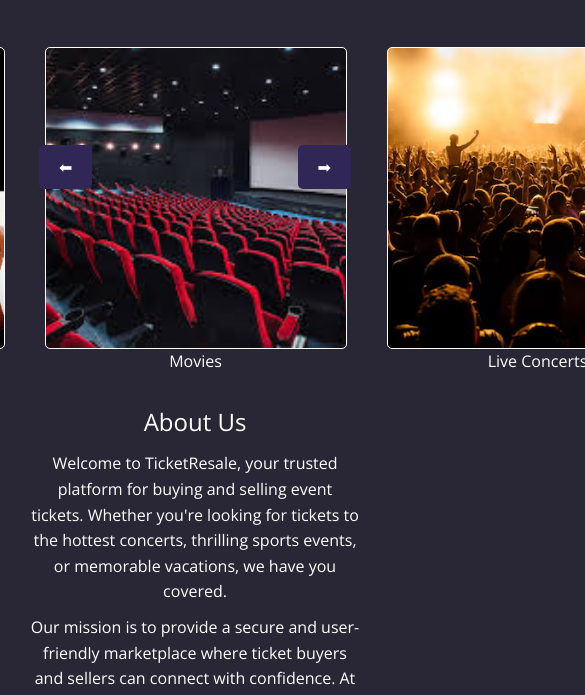
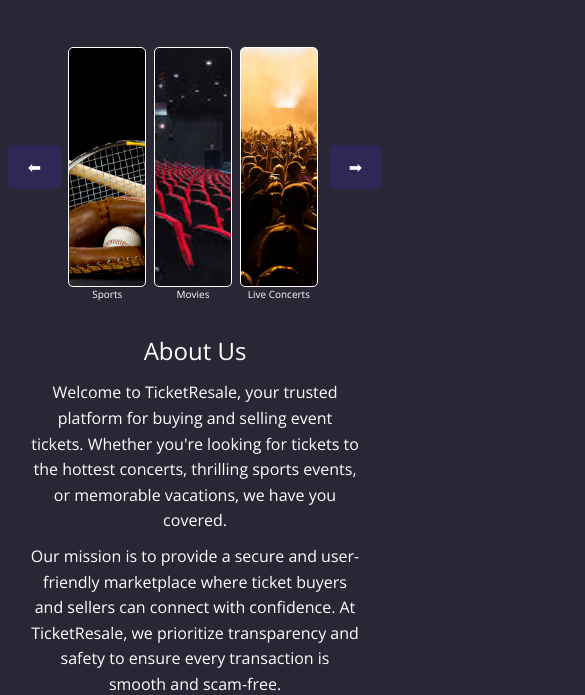
Before and after one commit to leosilberg/ResaleTickets, a plain HTML site: page app/home/index.html in a window 390 px wide. Shown: the part 127-822 px from the top of the page, 585 px wide, since content can reach past the window. Drawn offline with nearby package versions, Linux system fonts and the light colour scheme.

Commit message:
added index.html responsiveness

```diff
--- a/app/home/home.controller.js
+++ b/app/home/home.controller.js
@@ -31,11 +31,11 @@ function carouselInit() {
   const carouselElem = document.querySelector(".main_categories");
 
   prevBtn.onclick = () => {
-    updateCarouselPosition("0px");
+    updateCarouselPosition("0vw");
   };
 
   nextBtn.onclick = () => {
-    updateCarouselPosition("-1025px");
+    updateCarouselPosition("-65vw");
   };
 
   function updateCarouselPosition(position) {
--- a/app/home/home.css
+++ b/app/home/home.css
@@ -3,12 +3,13 @@
   display: flex;
   justify-content: center;
   align-items: center;
-  gap: 40px;
+  gap: 2vw;
   margin-top: 50px;
 }
 
 .category_div {
-  padding: 150px;
+  width: 20vw;
+  height: 20em;
   border: 1px solid #fff;
   cursor: pointer;
   transition: 0.4s;
@@ -86,7 +87,7 @@
   display: flex;
   overflow-x: hidden;
   align-self: center;
-  width: 985px;
+  width: 65vw;
   position: relative;
 }
 .main_categories {
@@ -112,6 +113,34 @@ button#carousel_previous_btn {
   left: 10vw;
 }
 
+@media (max-width:800px){
+    button#carousel_next_btn {
+        right: 5vw;
+      }
+      button#carousel_previous_btn {
+        left: 5vw;
+      }
+      .category_div{
+        height: 17em;
+    }
+}
+@media (max-width:500px){
+    .carousel_btn{
+        width: min-content;
+    }
+    .category_div{
+        height: 15em;
+    }
+    .category_wrapper h4{
+        font-size: x-small;
+    }
+    button#carousel_next_btn {
+        right: 2vw;
+      }
+      button#carousel_previous_btn {
+        left: 2vw;
+      }
+}
 /* dialog css */
 
 /* dialog {
--- a/server/package.json
+++ b/server/package.json
@@ -4,7 +4,8 @@
   "type": "module",
   "scripts": {
     "test": "echo \"Error: no test specified\" && exit 1",
-    "dev": "bun run --hot ./server.js"
+    "dev": "bun run --hot ./server.js",
+    "prod":"node ./server.js"
   },
   "dependencies": {
     "axios": "^1.7.2",
```
Also changed, not shown: app/singleTicket/singleTicker.css (+53 -6 lines), 1 other file.
